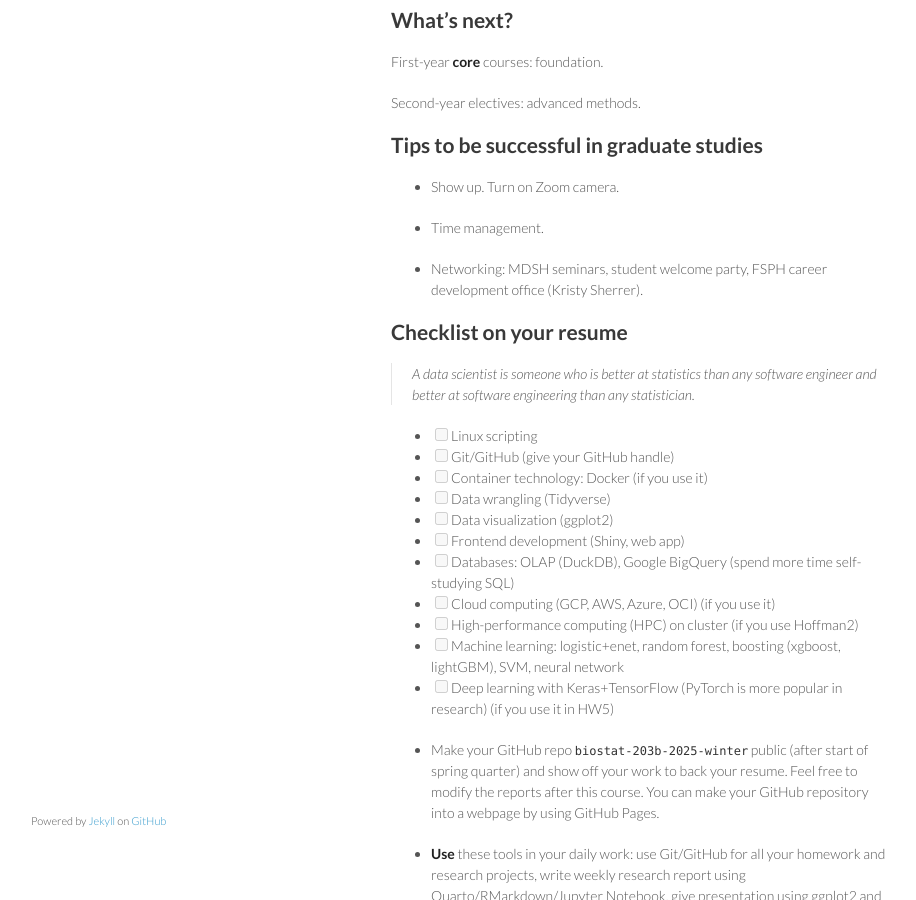
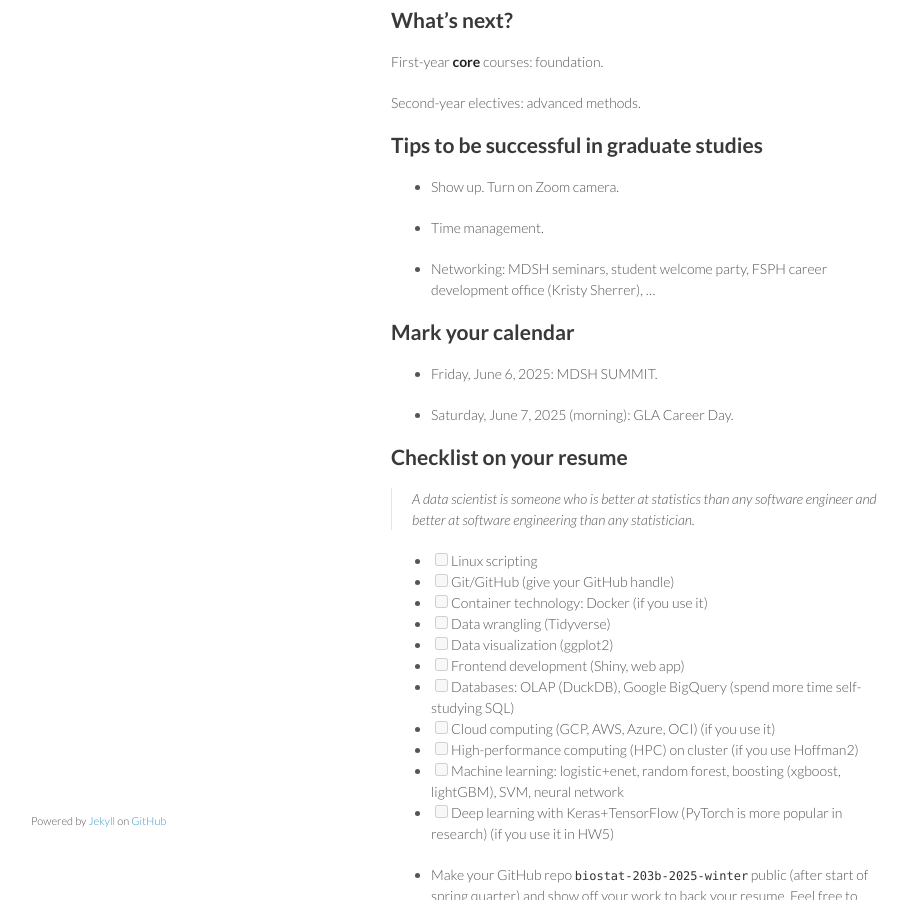
Before and after one commit to ucla-biostat-203b/2025winter, a Jekyll site: the page built from _posts/2025-03-09-lec82.md, in a window 1280 px wide and 900 px high, scrolled down 593 px. Shown: the whole window, without its empty margins (179-1095 px from the left). Built offline with Jekyll 4.4.1, drawn with Linux system fonts in a browser that asks for light colours; comment, search, counter and statistics services are not loaded.

Commit message:
add mark your calendar for MDSH SUMMIT

```diff
--- a/_posts/2025-03-09-lec82.md
+++ b/_posts/2025-03-09-lec82.md
@@ -25,7 +25,13 @@ Second-year electives: advanced methods.
 
 * Time management.
 
-* Networking: MDSH seminars, student welcome party, FSPH career development office (Kristy Sherrer).
+* Networking: MDSH seminars, student welcome party, FSPH career development office (Kristy Sherrer), ...
+
+## Mark your calendar
+
+* Friday, June 6, 2025: MDSH SUMMIT.
+
+* Saturday, June 7, 2025 (morning): GLA Career Day.
 
 ## Checklist on your resume
 
```
